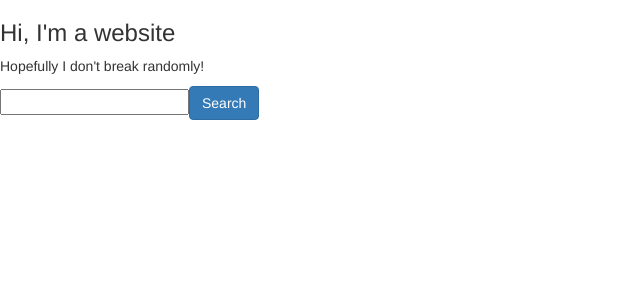
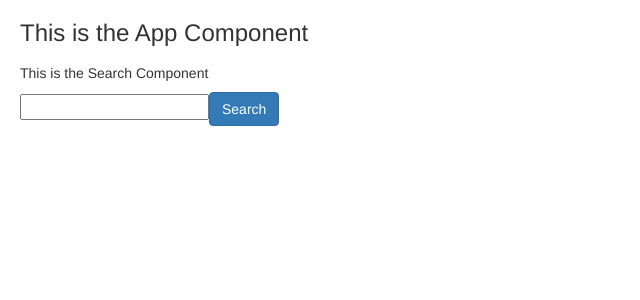
Before and after one commit to ianhamilton117/GCS-POC, an Angular app: page / in a window 1280 px wide. Shown: the top 300 px of the page, without its empty margins (0-640 px from the left). Built offline with nearby package versions, Linux system fonts and the light colour scheme.

Commit message:
Added styling, cleaned up code, other tweaks

```diff
--- a/src/app/app.component.css
+++ b/src/app/app.component.css
@@ -0,0 +1,3 @@
+h3 {
+    margin:20px;
+}
--- a/src/app/app.component.html
+++ b/src/app/app.component.html
@@ -1,3 +1,2 @@
-<h3>Hi, I'm a website</h3>
-<p>Hopefully I don't break randomly!</p>
+<h3>This is the App Component</h3>
 <app-search></app-search>
--- a/src/app/search.service.ts
+++ b/src/app/search.service.ts
@@ -1,8 +1,7 @@
 import { Injectable } from '@angular/core';
 import { HttpClient } from '@angular/common/http';
-import { Observable } from 'rxjs';
-import { map } from 'rxjs/operators';
 import { SearchResult } from './search/search-result';
+import { GCSResponse } from './search/gcs-response';
 
 @Injectable({
   providedIn: 'root'
@@ -14,14 +13,15 @@ export class SearchService {
   constructor(private httpClient: HttpClient) { }
 
   search(query: String): SearchResult[] {
+    this.searchResults = [];
     let url = "https://www.googleapis.com/customsearch/v1?key=AIzaSyDkGQ2TErpTl--zkgGErCh0_XhUFIWQC54&cx=014722161919417917553:vmkwzgw4l5u&q=";
     // let key =
-    this.httpClient.get(url + query)
+    this.httpClient.get<GCSResponse>(url + query)
     .subscribe(
       (response) => {
         for (var i = 0; i < response.items.length; i++) {
           var item = response.items[i];
-          let searchResult = new SearchResult(item.title, item.snippet, item.link, item.displayLink);
+          let searchResult = new SearchResult(item.htmlTitle, item.htmlSnippet, item.link, item.displayLink);
           this.searchResults.push(searchResult);
         }
       },
--- /dev/null
+++ b/src/app/search/gcs-response.ts
@@ -0,0 +1,8 @@
+export interface GCSResponse {
+    context;
+    items;
+    kind;
+    queries;
+    searchInformation;
+    url;
+}
--- a/src/app/search/search-result.ts
+++ b/src/app/search/search-result.ts
@@ -1,7 +1,7 @@
 export class SearchResult {
     constructor(
-        public title: string,
-        public snippet: string,
+        public htmlTitle: string,
+        public htmlSnippet: string,
         public link: string,
         public displayLink: string
     ) {}
--- a/src/app/search/search.component.css
+++ b/src/app/search/search.component.css
@@ -0,0 +1,6 @@
+div {
+    margin: 20px;
+}
+p {
+    margin-left: 20px;
+}
--- a/src/app/search/search.component.html
+++ b/src/app/search/search.component.html
@@ -1,10 +1,13 @@
-<input type="text" (input)="onUpdateSearchQuery($event)" />
-<button class="btn btn-primary" (click)="onSearch()">Search</button>
-<h3 *ngIf="searchResults.length > 0">Search results:</h3>
+<div>
+  <h5>This is the Search Component</h5>
+  <input type="text" (input)="onUpdateSearchQuery($event)" (keyup.enter)="onSearch()"/>
+  <button class="btn btn-primary" (click)="onSearch()">Search</button>
+  <h4 *ngIf="searchResults.length > 0">Search results:</h4>
+</div>
 <p *ngFor="let result of searchResults">
-  <a [href]="result.link">
-    <b>{{ result.title }}</b>
-    <br/>
-    <span>{{ result.snippet }}</span>
-  </a>
+  <a [innerHTML]="result.htmlTitle" [href]="result.link"></a>
+  <br>
+  <span [innerHTML]="result.displayLink" style="color:#008000"></span>
+  <br>
+  <span [innerHTML]="result.htmlSnippet"></span>
 </p>
```
